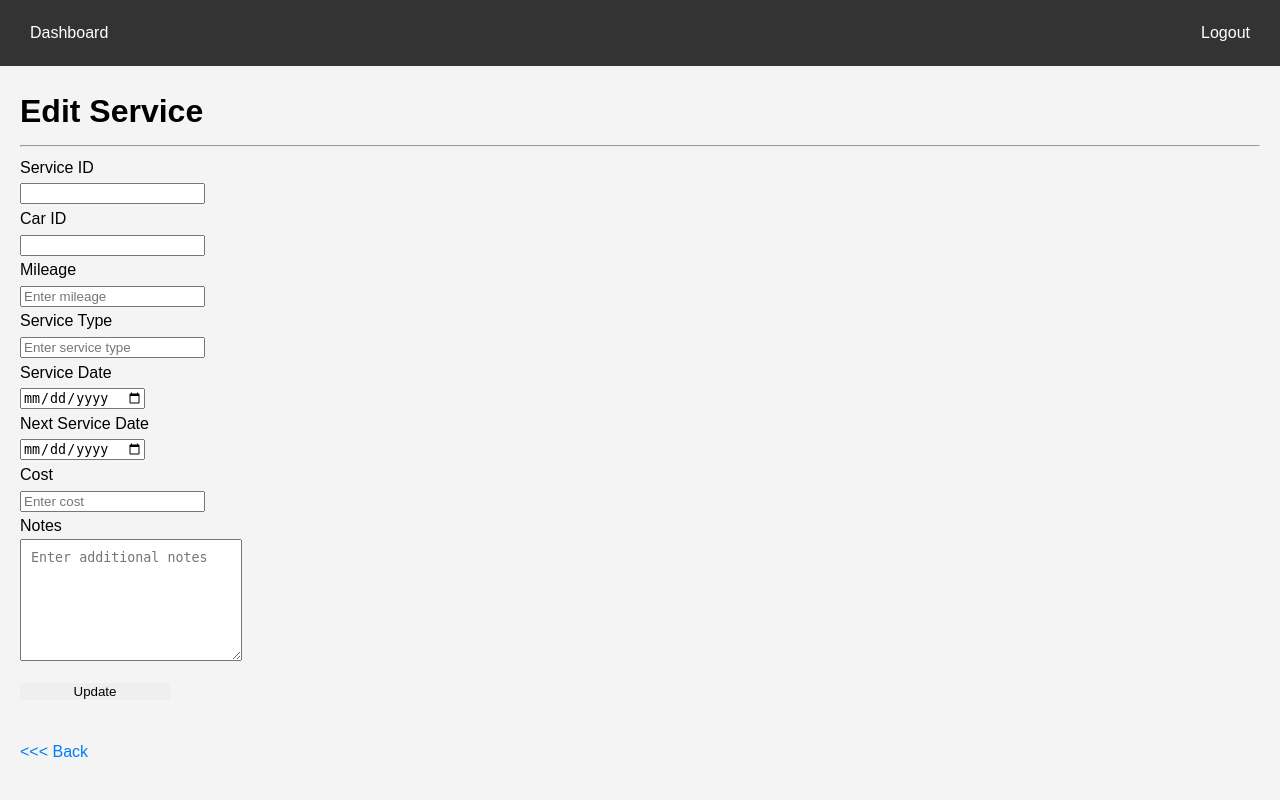
After one commit to tonantr/service-track-web, a Flask app: template app/templates/user/edit_service.html in a window 1280 px wide. The commit adds this page. Run offline with Flask 3, Linux system fonts and the light colour scheme; the template is opened without the code that fills it, so the values that code supplies are empty.

Commit message:
added an edit_service method

```diff
--- /dev/null
+++ b/app/templates/user/edit_service.html
@@ -0,0 +1,108 @@
+<!DOCTYPE html>
+<html lang="en">
+
+<head>
+    <meta charset="UTF-8">
+    <meta name="viewport" content="width=device-width, initial-scale=1.0">
+    <title>CSM</title>
+    <link rel="stylesheet" href="{{ url_for('static', filename='styles.css') }}">
+</head>
+
+<body>
+
+    <div class="navbar">
+        <a href="/user/dashboard">Dashboard</a>
+        <a href="/logout" class="logout">Logout</a>
+    </div>
+
+    <div class="container">
+        <h1>Edit Service</h1>
+        <hr>
+
+        <form method="POST">
+
+            <div class="form-group">
+                <div class="label-container">
+                    <label for="service_id">Service ID</label>
+                </div>
+                <input type="text" id="service_id" name="service_id" value="{{ service.service_id }}" readonly>
+            </div>
+
+            <div class="form-group">
+                <div class="label-container">
+                    <label for="car_id">Car ID</label>
+                </div>
+                <input type="text" id="car_id" name="car_id" value="{{ service.car_id }}" readonly>
+            </div>
+
+            <div class="form-group">
+                <div class="label-container">
+                    <label for="mileage">Mileage</label>
+                </div>
+                <input type="number" id="mileage" name="mileage" placeholder="Enter mileage" required
+                    value="{{ service.mileage if service.mileage else '' }}">
+            </div>
+
+            <div class="form-group">
+                <div class="label-container">
+                    <label for="service_type">Service Type</label>
+                </div>
+                <input type="text" id="service_type" name="service_type" placeholder="Enter service type" required
+                    value="{{ service.service_type if service.service_type else '' }}">
+            </div>
+
+            <div class="form-group">
+                <div class="label-container">
+                    <label for="service_date">Service Date</label>
+                </div>
+                <input type="date" id="service_date" name="service_date" required
+                    value="{{ service.service_date if service.service_date else '' }}">
+            </div>
+
+            <div class="form-group">
+                <div class="label-container">
+                    <label for="next_service_date">Next Service Date</label>
+                </div>
+                <input type="date" id="next_service_date" name="next_service_date"
+                    value="{{ service.next_service_date if service.next_service_date else '' }}">
+            </div>
+
+            <div class="form-group">
+                <div class="label-container">
+                    <label for="cost">Cost</label>
+                </div>
+                <input type="number" id="cost" name="cost" placeholder="Enter cost" required step="0.01"
+                    value="{{ service.cost if service.cost else '' }}">
+            </div>
+
+            <div class="form-group">
+                <div class="label-container">
+                    <label for="notes">Notes</label>
+                </div>
+                <textarea id="notes" name="notes" placeholder="Enter additional notes"
+                    required>{{ service.notes if service.notes else ''  }}</textarea>
+            </div>
+
+            <button type="submit">Update</button>
+
+        </form>
+
+        <a href="{{ url_for('service_history') }}" class="btn btn-secondary"
+            style="display: inline-block; margin-top: 20px;">
+            <<< Back</a>
+
+                <!-- Flash Messages -->
+                {% with messages = get_flashed_messages(with_categories=True) %}
+                {% if messages %}
+                <ul class="flash-messages">
+                    {% for category, message in messages %}
+                    <li class="{{ category }}">{{ message }}</li>
+                    {% endfor %}
+                </ul>
+                {% endif %}
+                {% endwith %}
+    </div>
+
+</body>
+
+</html>
--- a/app/templates/user/user_services.html
+++ b/app/templates/user/user_services.html
@@ -51,7 +51,7 @@
                 <td>{{ service['cost'] }}</td>
                 <td>{{ service['notes'] | default('') | truncate(30, True) }}</td>
                 <td>
-                    <a href="#">Update</a> |
+                    <a href="{{ url_for('edit_service', service_id = service.service_id) }}">Update</a> |
                     <a href="{{ url_for('remove_entity', entity='services', item_id=service.service_id) }}">Delete</a>
                 </td>
             </tr>
```
Also changed, not shown: app/actions/user_actions.py (+8 -0 lines), app/database/user_database_handler.py (+14 -0 lines), app/routes/user/user_routes.py (+42 -1 lines).
